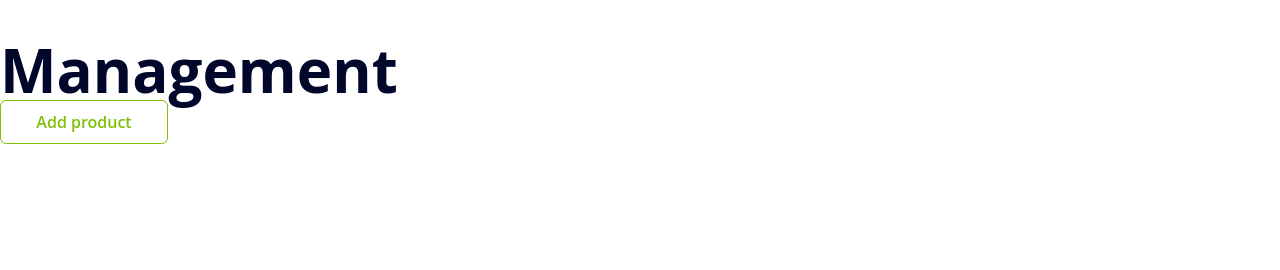
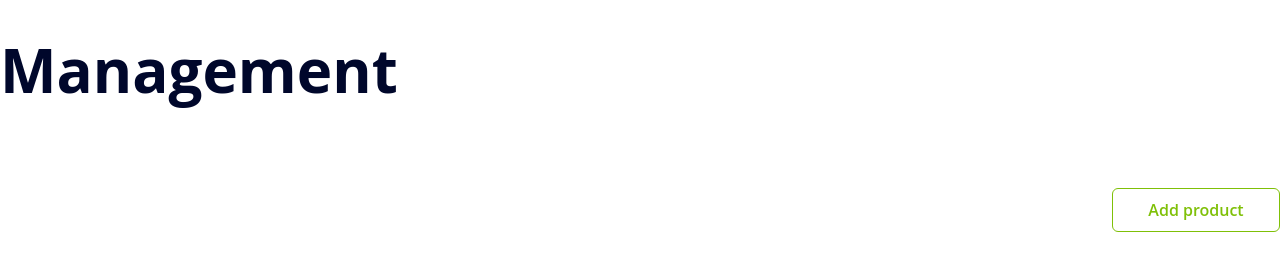
Before and after one commit to phanxuanson/product-manager, a website built with Parcel: page app/src/pages/index.html in a window 1280 px wide. Built offline with nearby package versions, Linux system fonts and the light colour scheme.

Commit message:
feat: update style for Add button product

```diff
--- a/app/src/pages/index.html
+++ b/app/src/pages/index.html
@@ -22,7 +22,7 @@
 
 			<!-- Add product button -->
 			<div class="add-button-wrapper">
-				<button id="add-product-button" class="">
+				<button id="add-product-button">
 					<span class="add-button-text">Add product</span>
 				</button>
 			</div>
--- a/app/src/styles/addModalForm.css
+++ b/app/src/styles/addModalForm.css
@@ -13,6 +13,10 @@
 
 .add-button-text {
     @apply text-base font-semibold font-primary text-secondary;
+}
+
+.add-button-wrapper {
+    @apply flex justify-end mt-22;
 }
 
 .title-modal {
```
